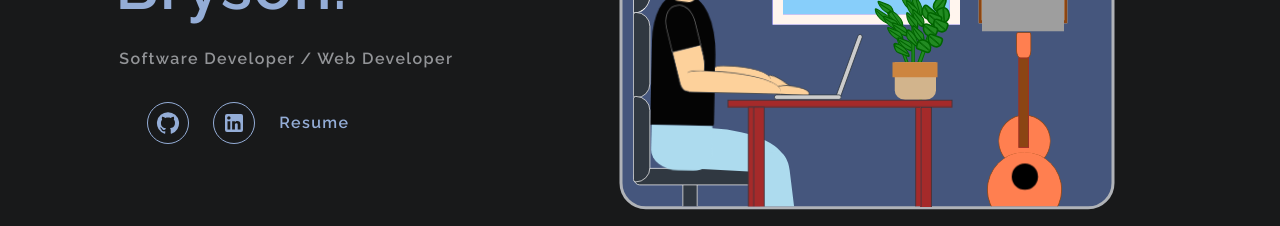
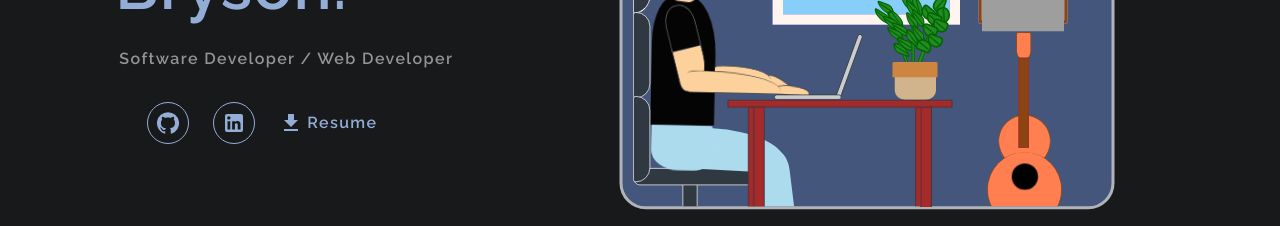
Before and after one commit to bryson-palmer/bryson-palmer.github.io, a React (Vite) app: page / in a window 1280 px wide. Shown: the part 352-578 px from the top of the page. Built offline with nearby package versions, Linux system fonts and the light colour scheme; grey boxes are pictures that could not be loaded; a web font is replaced by a local one.

Commit message:
Updating Welcome section resume link to be a downloadable pdf sourced from local assets. Added download icon + styling.

```diff
--- a/src/welcome/Welcome.jsx
+++ b/src/welcome/Welcome.jsx
@@ -1,3 +1,5 @@
+import { Fragment } from 'react'
+import DownloadIcon from '@mui/icons-material/Download'
 import GitHubIcon from '@mui/icons-material/GitHub'
 import IconButton from '@mui/material/IconButton'
 import LinkedInIcon from '@mui/icons-material/LinkedIn'
@@ -13,31 +15,36 @@ export const Welcome = () => {
         <h1>Bryson.</h1>
         <p className='subtitle'>Software Developer / Web Developer</p>
         <div className='quick-links'>
-          {QUICK_LINKS.map(({ href, title= '' }) => {
+          {QUICK_LINKS.map(({ href, title = '' }, index) => {
             const isResume = title === 'Resume'
             return (
+              <Fragment key={index}>
+                {isResume ? (
                   <a
-                key={href}
-                id={isResume ? 'resume-link' : ''}
+                    id='resume-link'
                     className='svg'
-                download={isResume}
+                    download='bpalmer-resume'
                     href={href}
                     aria-label={`link to ${title}`}
                     target='_blank'
                     rel='noreferrer'
                   >
-                {isResume
-                  ? title
-                  : (
+                    <DownloadIcon /> {title}
+                  </a>
+                ) : (
+                  <a
+                    className='svg'
+                    href={href}
+                    aria-label={`link to ${title}`}
+                    target='_blank'
+                    rel='noreferrer'
+                  >
                     <IconButton aria-label={`link to ${title}`}>
-                      {title === 'github'
-                        ? <GitHubIcon />
-                        : <LinkedInIcon />
-                      }
+                      {title === 'github' ? <GitHubIcon /> : <LinkedInIcon />}
                     </IconButton>
-                  )
-                }
                   </a>
+                )}
+              </Fragment>
             )
           })}
         </div>
--- a/src/welcome/constants.js
+++ b/src/welcome/constants.js
@@ -1,5 +1,5 @@
 export const QUICK_LINKS = [
   { href: 'https://github.com/bryson-palmer', title: 'github' },
   { href: 'https://www.linkedin.com/in/brysonpalmer/', title: 'linked-in' },
-  { href: 'https://docs.google.com/document/d/1nJGS5333XlN-e2ju631j30FrGV_YZ-KX/edit?usp=sharing&ouid=115032264530427965371&rtpof=true&sd=true', title: 'Resume' }
+  { href: '/assets/bryson-palmer-resume.pdf', title: 'Resume' }
 ]
--- a/src/welcome/welcome.css
+++ b/src/welcome/welcome.css
@@ -66,10 +66,12 @@
 }
 
 #resume-link {
+  display: flex;
+  align-items: center;
+  gap: 0.25rem;
   border: none;
   border-radius: 0;
   font-weight: bold;
-  align-self: center;
 }
 
 @media (max-width: 900px) {
```
Lines whose indentation alone changed are shown as unchanged.
